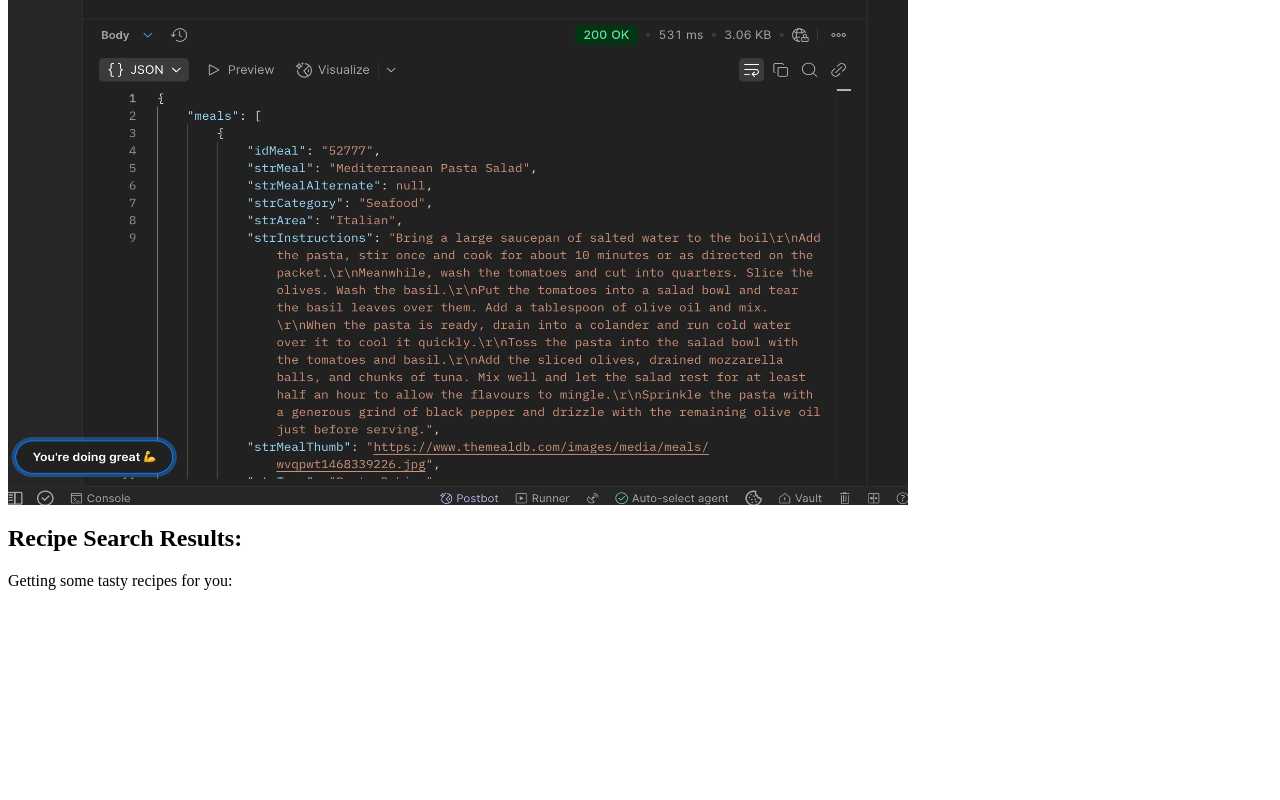
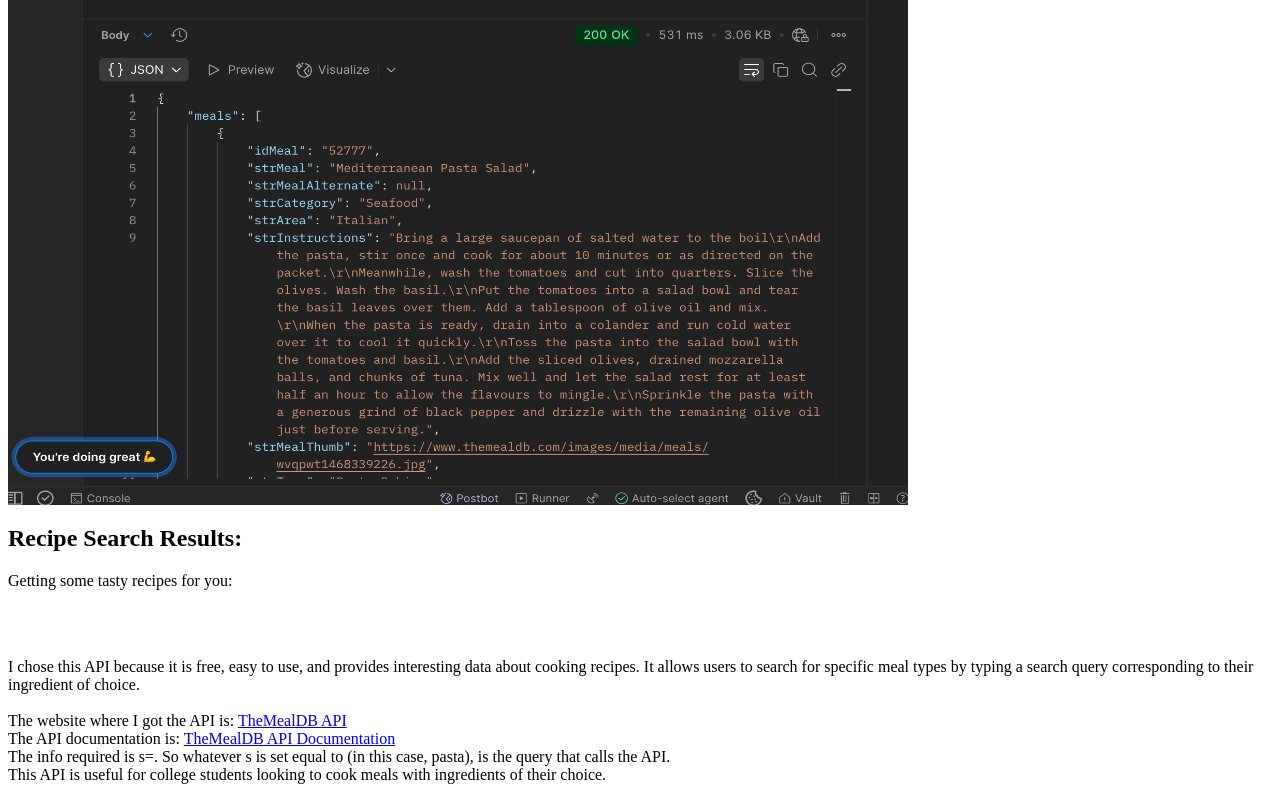
Before and after one commit to djohnsen21/asmt6, a plain HTML site: page index.html in a window 1280 px wide. Shown: the part 641-1441 px from the top of the page. Before the commit the page ends 1239 px from the top, so only its background shows below. Drawn offline with Linux system fonts and the light colour scheme; no server answers.

Commit message:
Update index.html

```diff
--- a/index.html
+++ b/index.html
@@ -50,7 +50,24 @@
                 })
         });
     </script>
+    <p>
+        <br><br>
+    <p>
+        I chose this API because it is free, easy to use, and provides interesting data about cooking recipes.
+        It allows users to search for specific meal types by typing a search query corresponding to their ingredient of choice.
+        <br><br>
+        The website where I got the API is:
+        <a href="https://www.themealdb.com/api.php" target="_blank">TheMealDB API</a>
+        <br>
+        The API documentation is:
+        <a href="https://www.themealdb.com/api.php" target="_blank">TheMealDB API Documentation</a>
+        <br>
+        The info required is s=. So whatever s is set equal to (in this case, pasta), is the query that calls the API.
+        <br>
+        This API is useful for college students looking to cook meals with ingredients of their choice.
 
+
+    </p>
 
 </body>
 </html>
```
